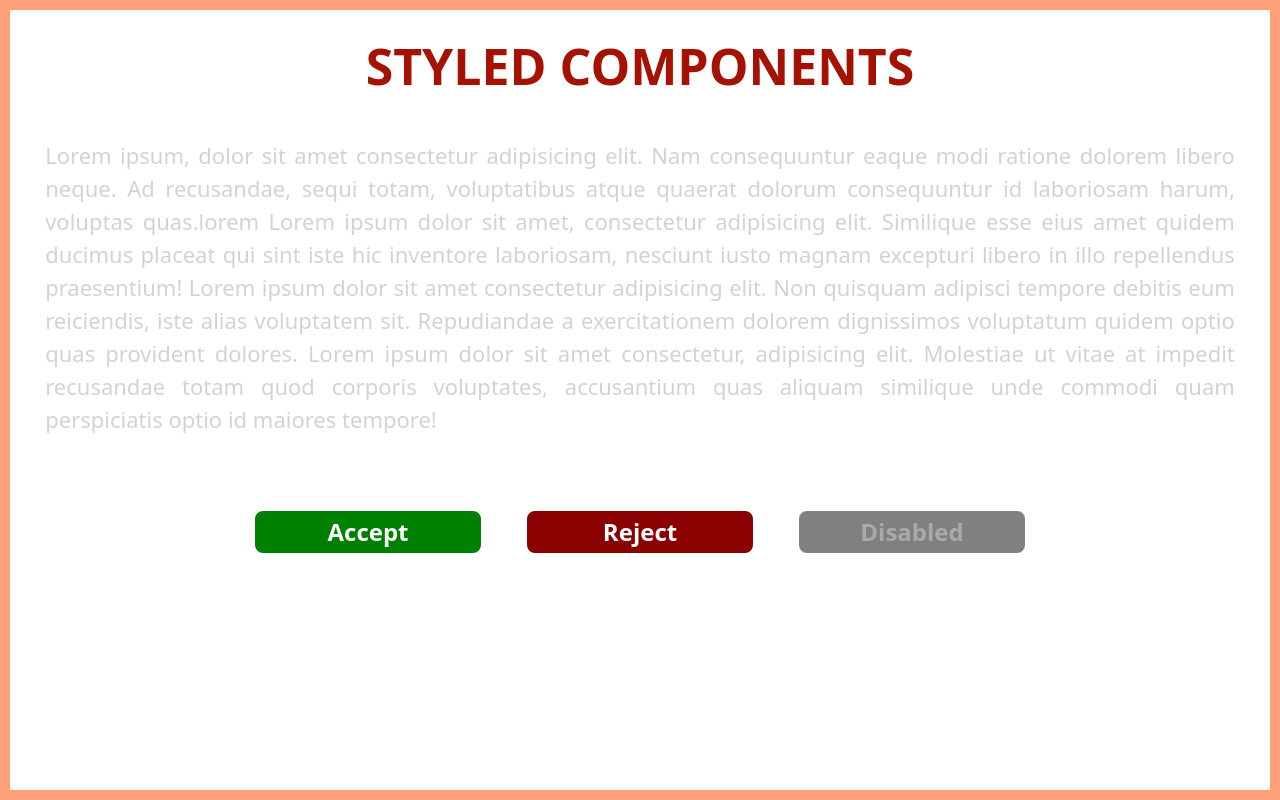
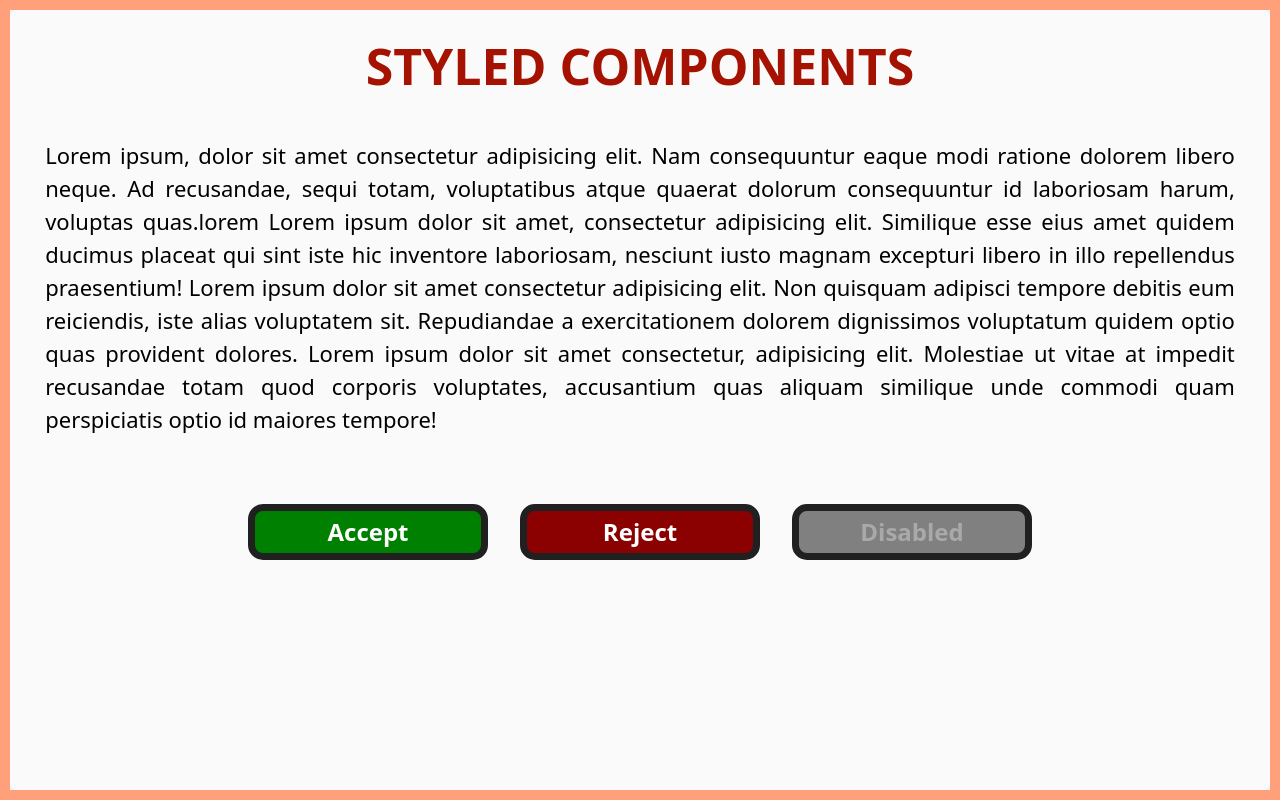
Before and after one commit to PouryaSoleimani/REACT-LIBRARIES, a React (Vite) app: page /styled-components-3 in a window 1280 px wide. Built offline with nearby package versions, Linux system fonts and the light colour scheme.

Commit message:
STYLED COMPONENTS

```diff
--- a/src/StyledComponents3.tsx
+++ b/src/StyledComponents3.tsx
@@ -1,25 +1,34 @@
 //^ STYLED COMPONENTS 3 PAGE
 import React from 'react'
-import styled, { createGlobalStyle } from 'styled-components'
+import styled, { ThemeProvider, createGlobalStyle } from 'styled-components'
 
 //STYLED COMPONENTS
-const Wrapper = styled.div`display : flex ; flex-direction : column ; justify-content : start ; align-items : center ; gap : 1rem ; padding : .2rem ; border:10px solid lightsalmon; width : 100% ; height : 100vh;`
+const Wrapper = styled.div`display : flex ; flex-direction : column ; justify-content : start ; align-items : center ; gap : 1rem ; padding : .2rem ; border:10px solid lightsalmon; width : 100% ; height : 100vh; background-color : ${props => props.theme.body};`
 const Header = styled.h1`color : #a51201; font-size : 50px ; text-align: center ; padding: 1rem ; font-weight : bold ;`
-const Text = styled.p`color : lightgray ; font-size : 22px ; padding : .2rem 2rem ; text-align : justify;`
+const Text = styled.p`color : ${props => props.theme.text} ; font-size : 22px ; padding : .2rem 2rem ; text-align : justify;`
 const ButtonsParent = styled.div`display : flex ; justify-content : center ; align-items : center ; gap : 2rem ; margin-top : 3rem;`
 const AcceptButton = styled.button`padding : .2rem 2rem ; width: 15rem; background-color : green ; font-size :24px ; font-weight : bold ; border-radius : 15px ; color : white; &:hover{transform : scale(1.2)}; transition : all 300ms linear;`
 const RejectButton = styled(AcceptButton)`background-color : darkred;`
 const DisabledButton = styled(AcceptButton).attrs({ disabled: true })`background-color:gray ; color : darkgray ; cursor: not-allowed;`
 
 //GLOBAL STYLES
-const GlobalStyles = createGlobalStyle`button { border : 7px solid white ; border-radius : 20px;}`
+const GlobalStyles = createGlobalStyle`button { border : 7px solid ${props => props.theme.title} ; border-radius : 20px;}`
 
+// THEMING
+const DarkTheme = { body: "#202020", title: '#fafafa', text: 'lightgray' }
+const LightTheme = { body: "#fafafa", title: '#202020', text: 'black' }
 
 
 
 //COMPONENT
 const StyledComponents3 = () => {
+
+
+
+
   return (
+    <ThemeProvider theme={LightTheme}>
+
       <Wrapper>
         <GlobalStyles />
         <Header>STYLED COMPONENTS</Header>
@@ -35,6 +44,7 @@ const StyledComponents3 = () => {
         </ButtonsParent>
 
       </Wrapper>
+    </ThemeProvider>
   )
 }
 
```
Lines whose indentation alone changed are shown as unchanged.
